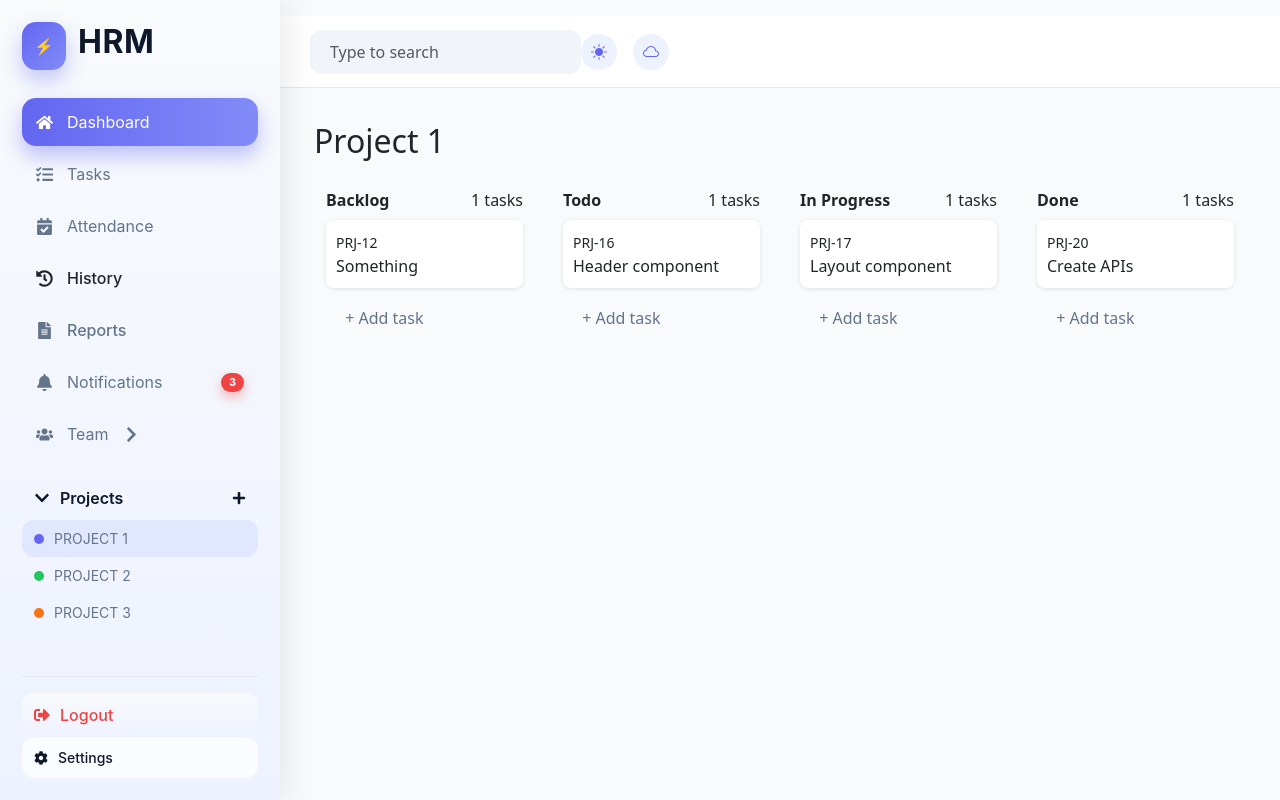
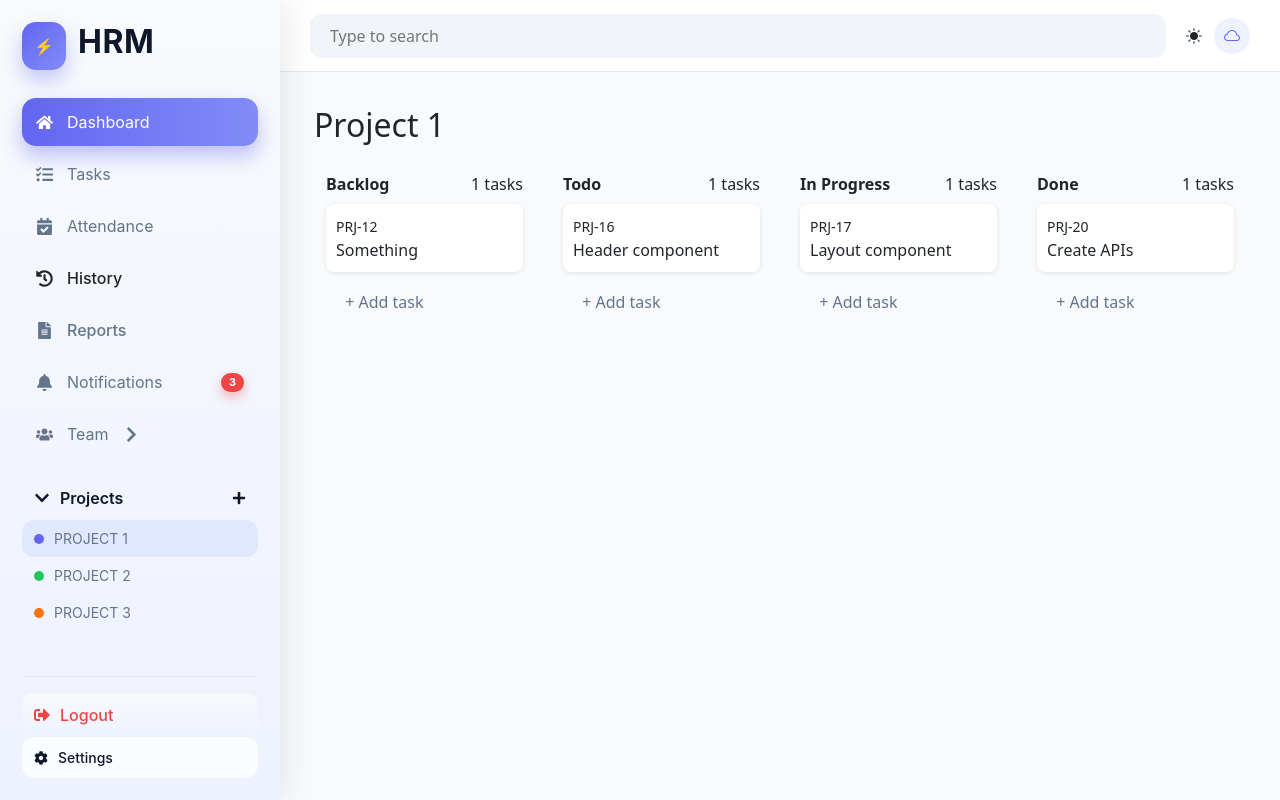
Before and after one commit to kasarla-mahesh-lv/kanban-boards, a React (Vite) app in the folder front-end/: page /projects/1 in a window 1280 px wide. Built offline with nearby package versions, Linux system fonts and the light colour scheme.

Commit message:
topbar file change

```diff
--- a/front-end/src/components/Topbar.tsx
+++ b/front-end/src/components/Topbar.tsx
@@ -1,28 +1,20 @@
 import "./Topbar.css";
+export const Topbar=()=>{
+  return(
+    <div className="topbar">
+      <input type="text" className="topbar-search" placeholder="Type to search"/>
+      <div className="topbar-actions">
+        <div className="topbar-icons">
+          <i className="bi bi-sun-fill"></i>
 
-export const Topbar = () => {
-  return (
-    <div className="container-fluid mt-3 topbar">
-      <div className="d-flex align-items-center justify-content-around">
+        </div>
+        <div className="topbar-icon">
+          <i className="bi bi-cloud"></i>
 
+        </div>
 
-        <input
-          type="text"
-          className="form-control topbar-search"
-          placeholder="Type to search"
-        />
+      </div>
 
-
-        <div className="d-flex align-items-center gap-3">
-          <div className="topbar-icon">
-            <i className="bi bi-sun-fill"></i>
-          </div>
-          <div className="topbar-icon">
-            <i className="bi bi-cloud"></i>
-
-          </div>
-        </div>
-      </div>
     </div>
-  );
-};
+  )
+}
```
